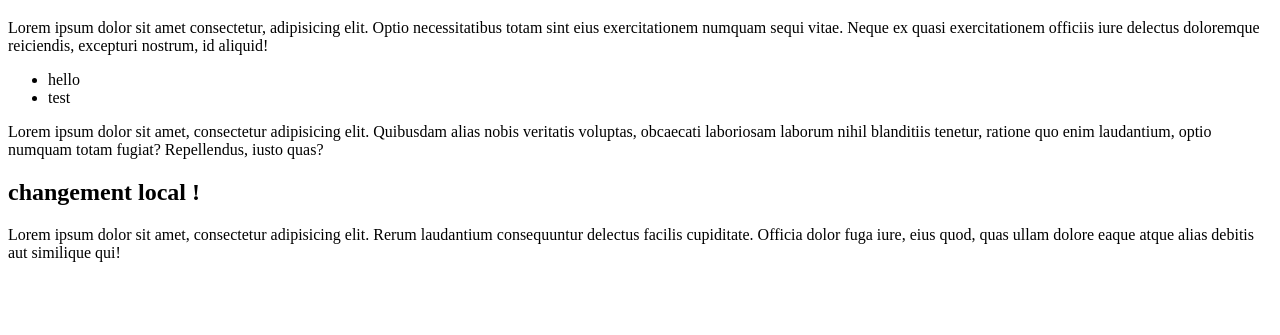
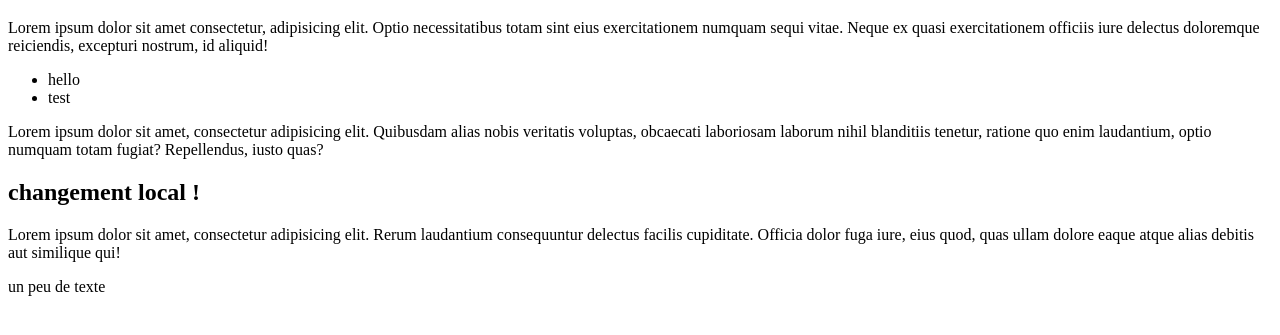
Before and after one commit to FS08ORGANISATION/V1-portfolio, a plain HTML site: page index.html in a window 1280 px wide. Shown: the part 61-396 px from the top of the page. Drawn offline with Linux system fonts and the light colour scheme.

Commit message:
une modification

```diff
--- a/index.html
+++ b/index.html
@@ -39,6 +39,9 @@
 				iure, eius quod, quas ullam dolore eaque atque alias debitis aut
 				similique qui!
 			</p>
+            <p>
+				un peu de texte
+			</p>
 		</div>
 	</body>
 </html>
```
